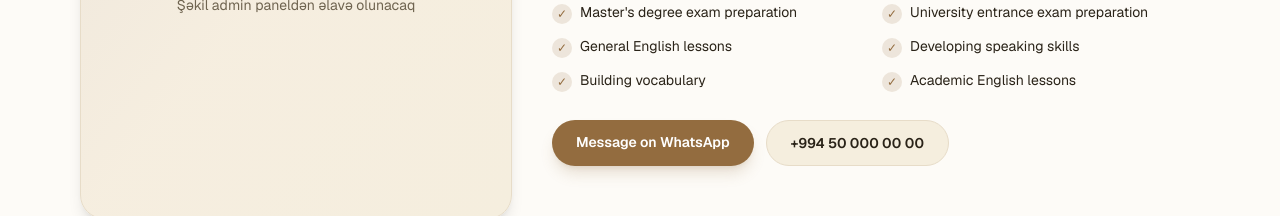
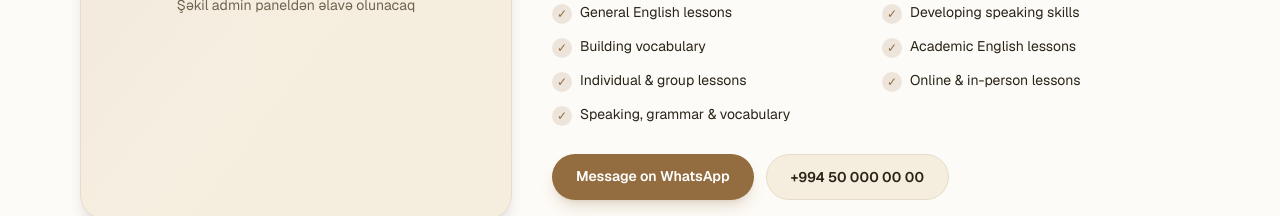
Before and after one commit to yasinabbaszada-ux/english-teacher, a Next.js app: page /en/about in a window 1280 px wide. Shown: the part 442-658 px from the top of the page. Built offline with nearby package versions, Linux system fonts and the light colour scheme; no server answers; the database is empty.

Commit message:
Haqqımda: əvvəlki 3 xidmət geri qaytarıldı (IELTS-dən başqa)
Co-Authored-By: Claude Opus 4.8 <noreply@anthropic.com>

```diff
--- a/messages/az.json
+++ b/messages/az.json
@@ -26,6 +26,9 @@
     "h4": "Danışıq bacarıqlarının inkişafı",
     "h5": "Söz ehtiyatının artırılması",
     "h6": "Akademik İngilis dili dərsləri",
+    "h7": "Fərdi və qrup dərslər",
+    "h8": "Onlayn və əyani dərslər",
+    "h9": "Danışıq, qrammatika və lüğət",
     "certsTitle": "Təhsil və sertifikatlar",
     "certsSubtitle": "Peşəkar hazırlıq və nailiyyətlər",
     "certPlaceholder": "Sertifikat şəkli buraya əlavə olunacaq",
--- a/messages/en.json
+++ b/messages/en.json
@@ -26,6 +26,9 @@
     "h4": "Developing speaking skills",
     "h5": "Building vocabulary",
     "h6": "Academic English lessons",
+    "h7": "Individual & group lessons",
+    "h8": "Online & in-person lessons",
+    "h9": "Speaking, grammar & vocabulary",
     "certsTitle": "Education & certificates",
     "certsSubtitle": "Professional training and achievements",
     "certPlaceholder": "A certificate image will be added here",
--- a/src/app/[locale]/about/page.tsx
+++ b/src/app/[locale]/about/page.tsx
@@ -35,6 +35,9 @@ export default async function AboutPage({
     t("about.h4"),
     t("about.h5"),
     t("about.h6"),
+    t("about.h7"),
+    t("about.h8"),
+    t("about.h9"),
   ];
 
   const az = l === "az";
```
